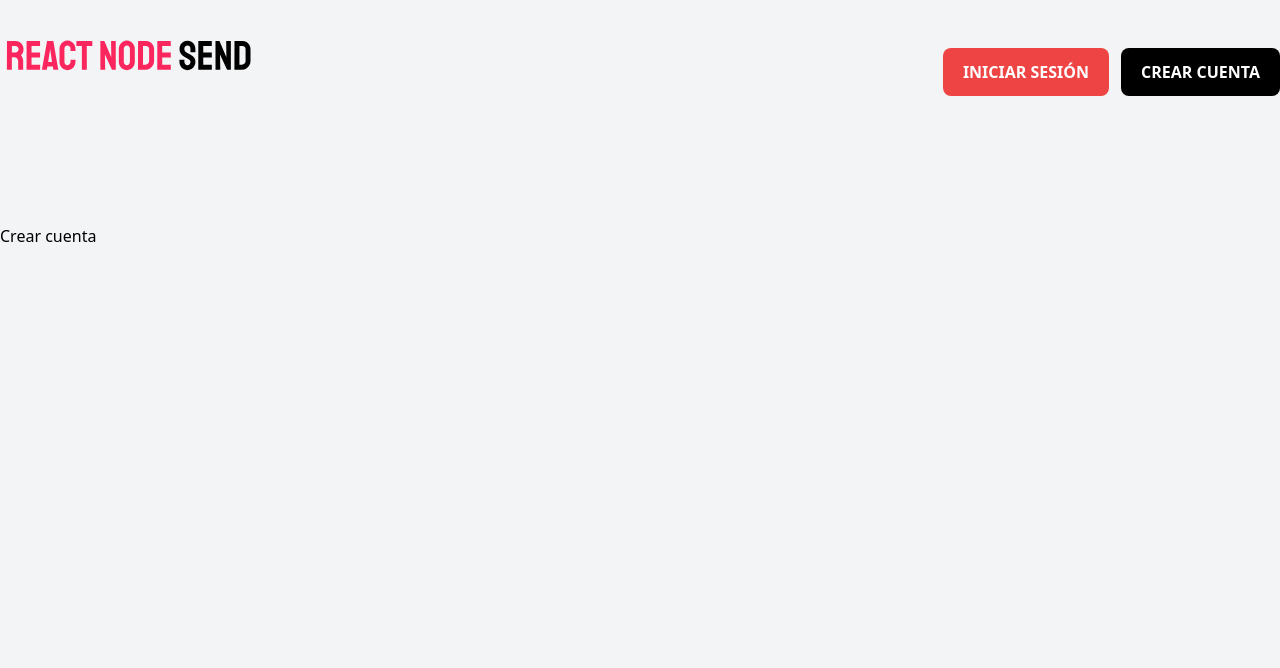
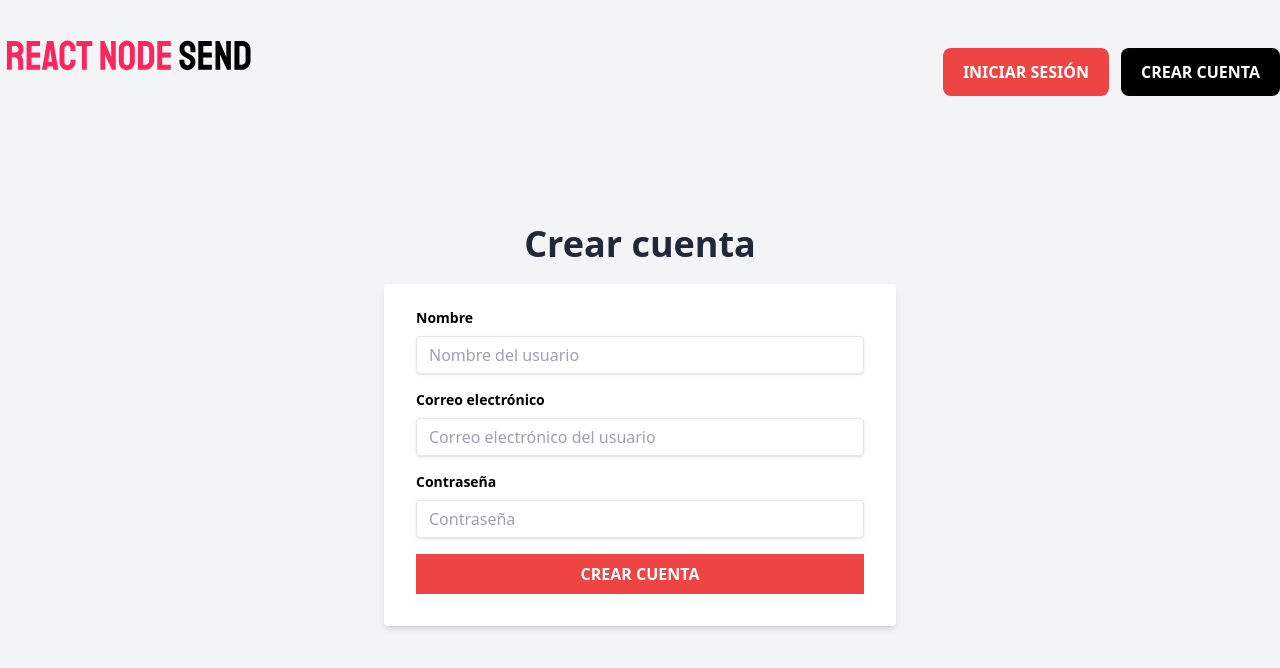
Before and after one commit to juanesgv/NodeSend-Frontend, a Next.js app: page /crear_cuenta in a window 1280 px wide. Shown: the top 668 px of the page. Built offline with nearby package versions, Linux system fonts and the light colour scheme.

Commit message:
Creación del formulario

```diff
--- a/pages/crear_cuenta.jsx
+++ b/pages/crear_cuenta.jsx
@@ -4,7 +4,47 @@ import Layout from '@/components/Layout'
 const crear_cuenta = () => {
     return (
         <Layout>
-            Crear cuenta
+            <div className='md:w-4/5 xl:w-3/5 mx-auto mb-32'>
+                <h2 className='text-4xl font-sans font-bold text-gray-800 text-center my-4'>Crear cuenta</h2>
+
+                <div className='flex justify-center mt-5'>
+                    <div className='w-full max-w-lg'>
+                        <form className='bg-white rounded shadow-md px-8 pt-6 pb-8 mb-4'>
+                            <div className='mb-4'>
+                                <label htmlFor='nombre' className='block text-black text-sm font-bold mb-2'>Nombre</label>
+                                <input
+                                    id='nombre' type='text'
+                                    className='shadow appearance-none border rounded w-full py-2 px-3 text-gray-700 leading-tight focus:outline-none focus:shadow-outline'
+                                    placeholder='Nombre del usuario'
+                                />
+                            </div>
+                            <div className='mb-4'>
+                                <label htmlFor='email' className='block text-black text-sm font-bold mb-2'>Correo electrónico</label>
+                                <input
+                                    id='email' type='email'
+                                    className='shadow appearance-none border rounded w-full py-2 px-3 text-gray-700 leading-tight focus:outline-none focus:shadow-outline'
+                                    placeholder='Correo electrónico del usuario'
+                                />
+                            </div>
+                            <div className='mb-4'>
+                                <label htmlFor='password' className='block text-black text-sm font-bold mb-2'>Contraseña</label>
+                                <input
+                                    id='password' type='password'
+                                    className='shadow appearance-none border rounded w-full py-2 px-3 text-gray-700 leading-tight focus:outline-none focus:shadow-outline'
+                                    placeholder='Contraseña'
+                                />
+                            </div>
+
+                            <input
+                                type='submit'
+                                className='bg-red-500 hover:bg-gray-900 w-full p-2 text-white uppercase font-bold'
+                                value="Crear cuenta"
+                            />
+
+                        </form>
+                    </div>
+                </div>
+            </div>
         </Layout>
     )
 }
```
